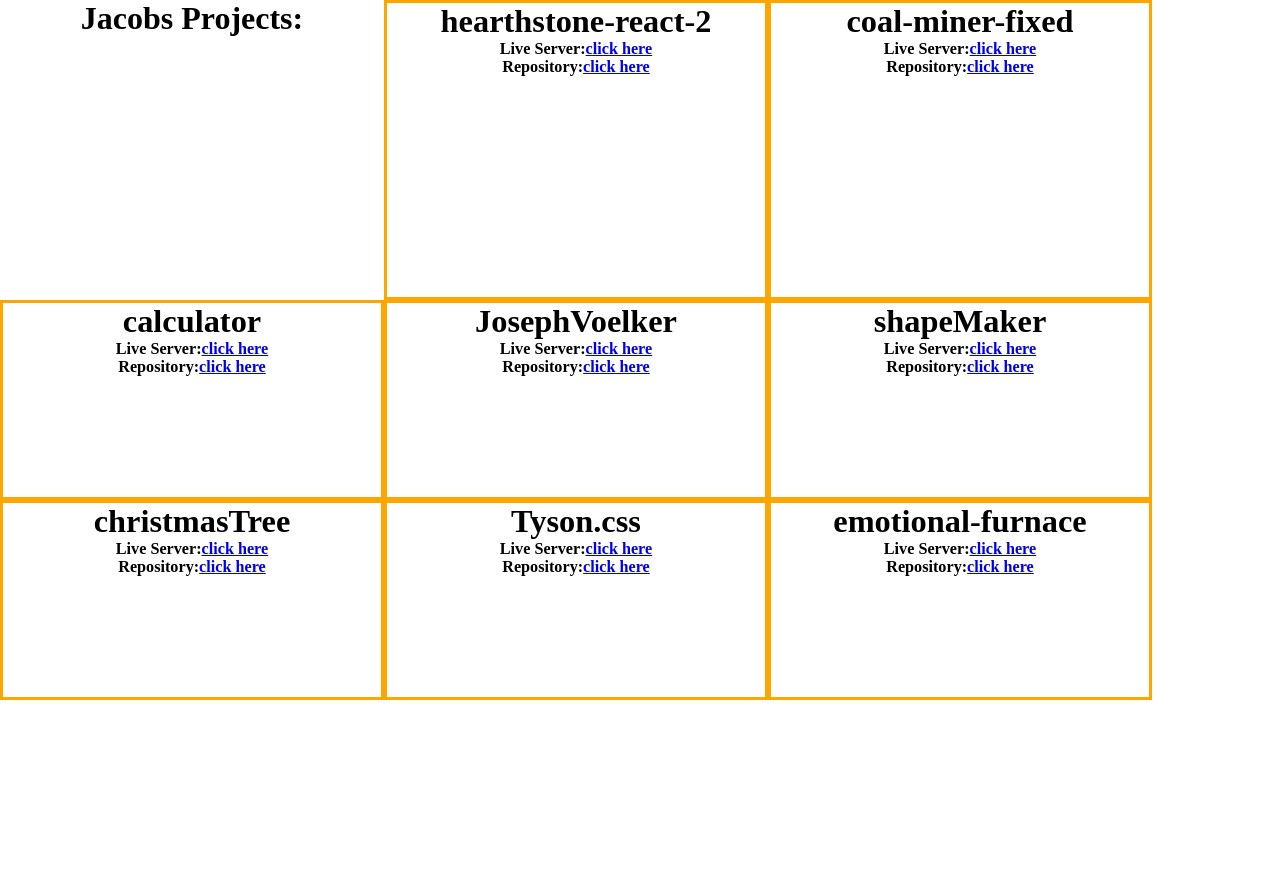
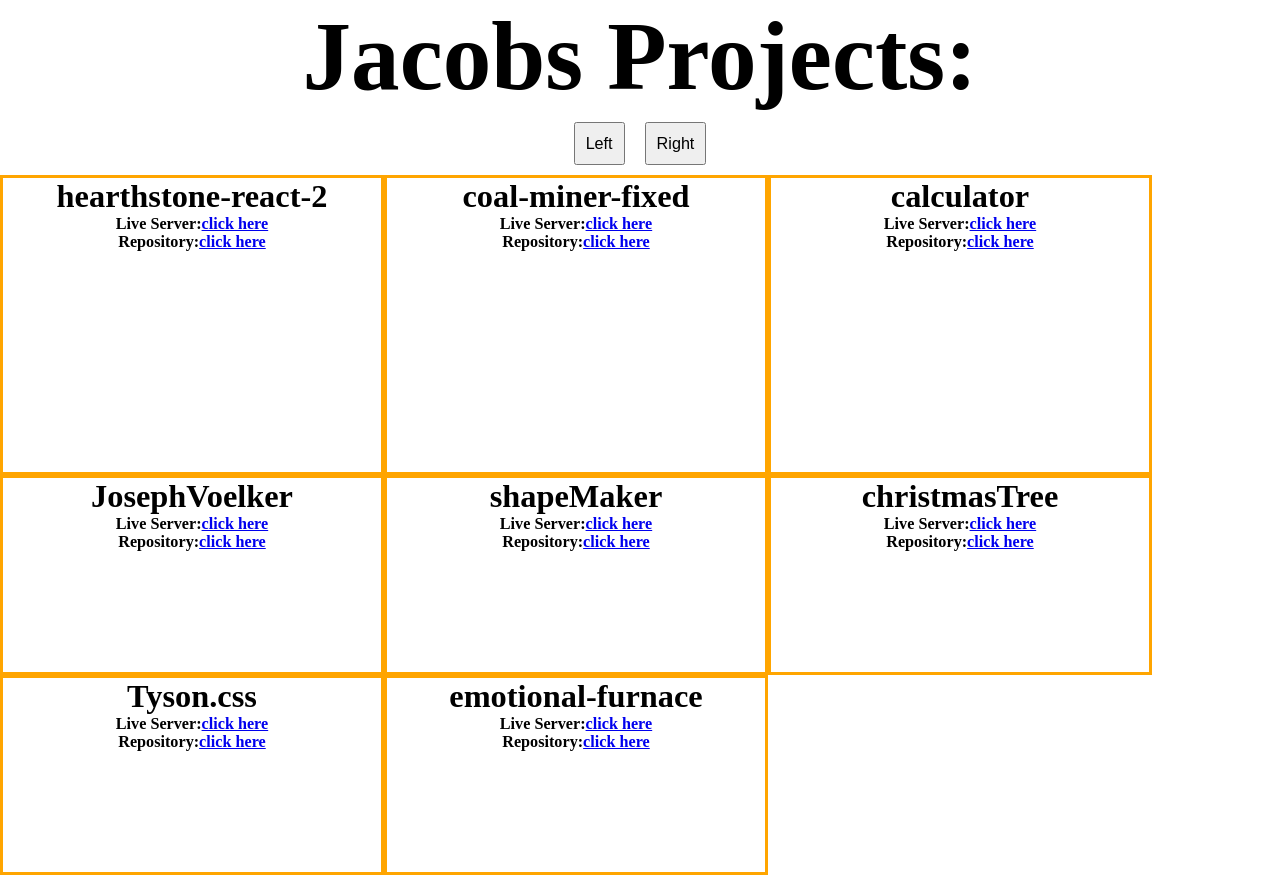
Before and after one commit to collerhatguy/portfolio-react, a React (Create React App) app: page / in a window 1280 px wide. Before the commit the page ends 800 px from the top, so only its background shows below. Built offline with nearby package versions, Linux system fonts and the light colour scheme; the HTML template or start-up script is replaced by a standard one.

Commit message:
styled buttons

```diff
--- a/src/App.js
+++ b/src/App.js
@@ -5,6 +5,14 @@
 function App() {
   return (
     <div className="App">
+
+      <header>
+          <h1>Jacobs Projects:</h1>
+      </header>
+      <div className="buttons-container">
+          <button className="btn left-btn">Left</button>
+          <button className="btn right-btn">Right</button>
+      </div>
       <ProjectList />
     </div>
   );
--- a/src/components/ProjectList.js
+++ b/src/components/ProjectList.js
@@ -11,13 +11,9 @@
     ]
     return (
         <div className="project-list">
-            <header>
-                <h1>Jacobs Projects:</h1>
-            </header>
             {projects.map((project, index) => {
                 return <Project project={project} key={index} />
             })}
-
         </div>
     )
 }
--- a/src/style/App.css
+++ b/src/style/App.css
@@ -31,4 +31,17 @@
 .project-repository {
   font-size: 16.18px;
 }
+
+.btn {
+  font-size: 16.18px;
+  width: -webkit-min-content;
+  width: -moz-min-content;
+  width: min-content;
+  padding: 10px;
+  margin: 10px;
+}
+
+header {
+  font-size: 48.54px;
+}
 /*# sourceMappingURL=App.css.map */
--- a/src/style/App.scss
+++ b/src/style/App.scss
@@ -56,9 +56,18 @@
 .project-repository {
     @include font-size(1);
 }
+.buttons-container {};
+.btn {
+    @include font-size(1);
+    width: min-content;
+    padding: 10px;
+    margin: 10px;
+}
 
 // 5. tags
-header {}
+header {
+    @include font-size(3);
+}
 h1 {}
 img {
 }
```
Also changed, not shown: 1 other file (tests, documents, lock files or other folders).
